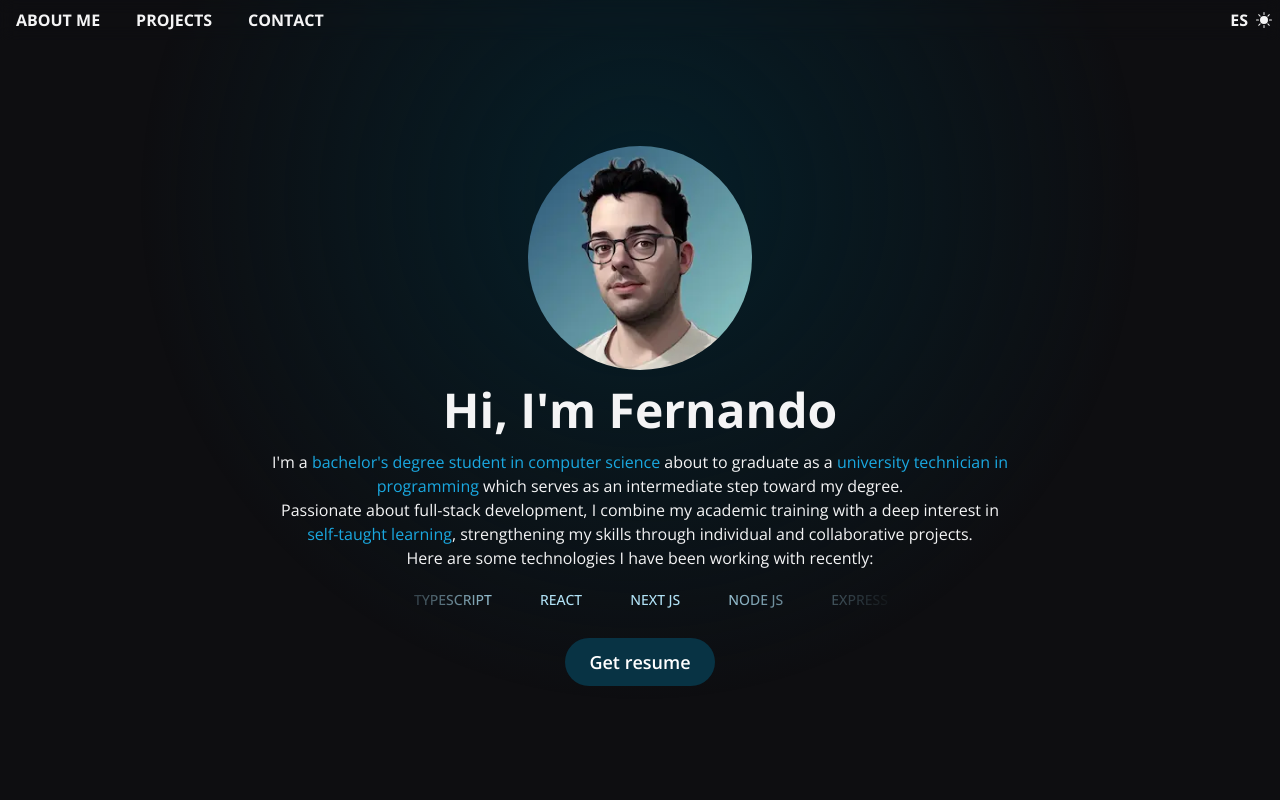
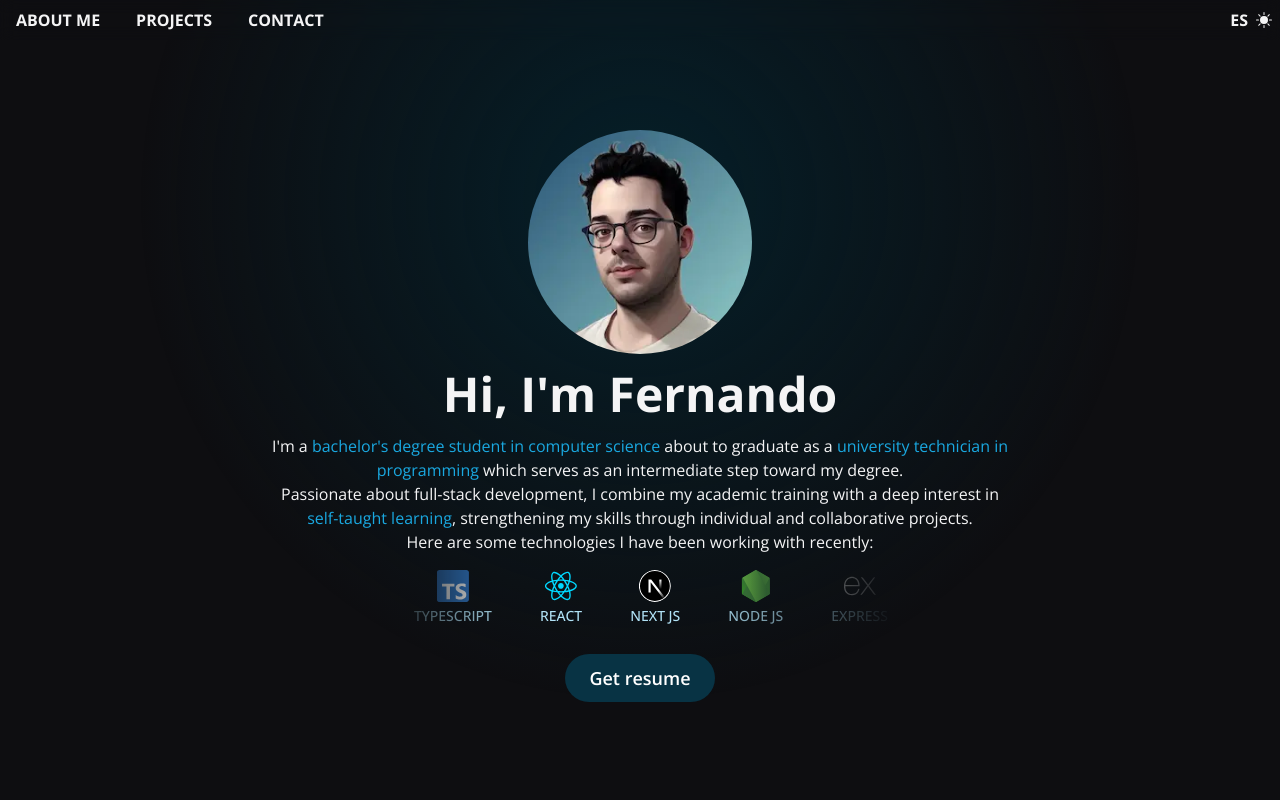
Before and after one commit to fernandobouchet/fernandobouchet.github.io, a Next.js app: page / in a window 1280 px wide. Shown: the top 800 px of the page. Built offline with nearby package versions, Linux system fonts and the light colour scheme.

Commit message:
feat: add corresponding icon to about badges

```diff
--- a/components/about/aboutBadgesWrapper.tsx
+++ b/components/about/aboutBadgesWrapper.tsx
@@ -1,17 +1,30 @@
 import { Badge } from "@/components/ui/badge";
+import {
+  IconCss,
+  IconExpress,
+  IconHtml,
+  IconJs,
+  IconMongodb,
+  IconMysql,
+  IconNextjs,
+  IconNode,
+  IconPostgresql,
+  IconReact,
+  IconTs,
+} from "../icons";
 
 const Technologies = [
-  { id: 0, title: "HTML" },
-  { id: 1, title: "CSS" },
-  { id: 2, title: "JAVASCRIPT" },
-  { id: 3, title: "TYPESCRIPT" },
-  { id: 4, title: "REACT" },
-  { id: 5, title: "NEXT JS" },
-  { id: 6, title: "NODE JS" },
-  { id: 7, title: "EXPRESS" },
-  { id: 8, title: "MONGO DB" },
-  { id: 9, title: "POSTGRESQL" },
-  { id: 10, title: "MYSQL" },
+  { id: 0, title: "HTML", icon: <IconHtml /> },
+  { id: 1, title: "CSS", icon: <IconCss /> },
+  { id: 2, title: "JAVASCRIPT", icon: <IconJs /> },
+  { id: 3, title: "TYPESCRIPT", icon: <IconTs /> },
+  { id: 4, title: "REACT", icon: <IconReact /> },
+  { id: 5, title: "NEXT JS", icon: <IconNextjs /> },
+  { id: 6, title: "NODE JS", icon: <IconNode /> },
+  { id: 7, title: "EXPRESS", icon: <IconExpress /> },
+  { id: 8, title: "MONGO DB", icon: <IconMongodb /> },
+  { id: 9, title: "POSTGRESQL", icon: <IconPostgresql /> },
+  { id: 10, title: "MYSQL", icon: <IconMysql /> },
 ];
 
 const AboutBadgesWrapper = () => {
@@ -19,7 +32,11 @@ const AboutBadgesWrapper = () => {
     <div className="max-w-xs md:max-w-md lg:max-w-lg inline-flex flex-nowrap overflow-hidden [mask-image:_linear-gradient(to_right,transparent_0,_black_128px,_black_calc(100%-200px),transparent_100%)] py-4">
       <ul className="flex items-center justify-center md:justify-start animate-infinite-scroll">
         {Technologies.map((item) => (
-          <li className="mx-4" key={item.id}>
+          <li
+            className="mx-4 flex flex-col items-center [&_svg]:w-6 [&_svg]:h-6 [&_svg]:md:w-8 [&_svg]:md:h-8 [&_svg]:!fill-tertiary-foreground"
+            key={item.id}
+          >
+            {item.icon}
             <Badge key={item.id} text={item.title} className="bg-transparent" />
           </li>
         ))}
@@ -29,7 +46,11 @@ const AboutBadgesWrapper = () => {
         aria-hidden="true"
       >
         {Technologies.map((item) => (
-          <li className="mx-4" key={item.id}>
+          <li
+            className="mx-4 flex flex-col items-center [&_svg]:w-6 [&_svg]:h-6 [&_svg]:md:w-8 [&_svg]:md:h-8 [&_svg]:!fill-tertiary-foreground"
+            key={item.id}
+          >
+            {item.icon}
             <Badge key={item.id} text={item.title} className="bg-transparent" />
           </li>
         ))}
```
